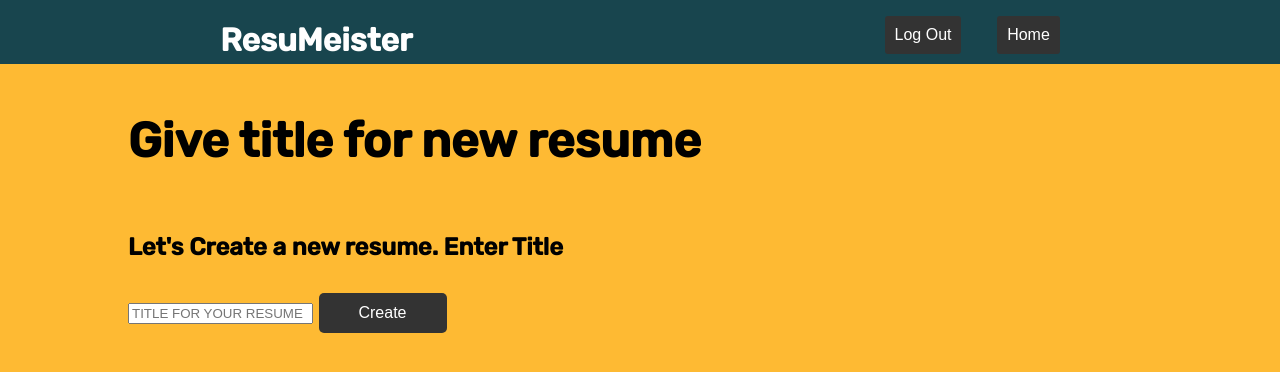
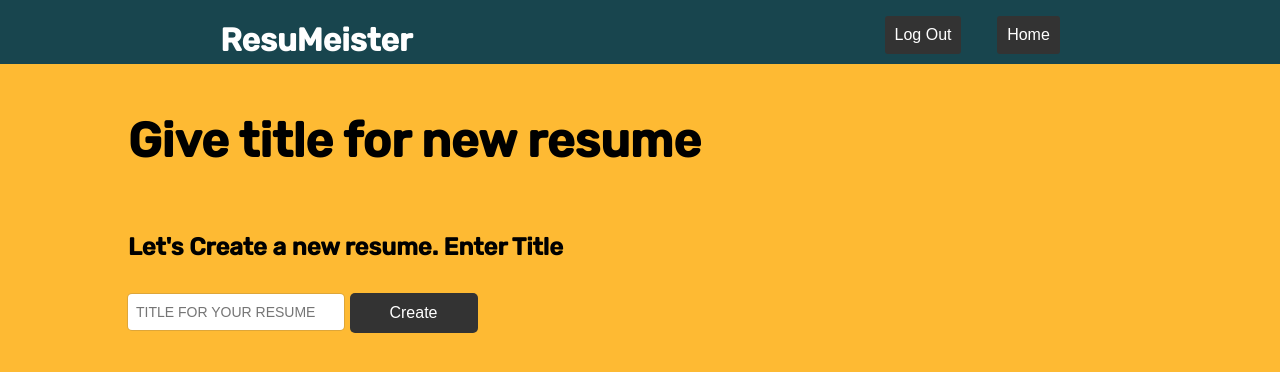
Before and after one commit to jaygabha/ResuMeister, a Django app: template resumeister_app/templates/resumeister_app/resumecreation.html in a window 1280 px wide. Shown: the top 372 px of the page. Run offline with Django 4.2, Linux system fonts and the light colour scheme; the template is opened without the code that fills it, so the values that code supplies are empty.

Commit message:
Minor Changes

```diff
--- a/static/main.css
+++ b/static/main.css
@@ -184,3 +184,29 @@ body{
   font-size: 1rem;
 
 }
+
+#title {
+        width: 200px;
+        border: 0;
+        outline: 0;
+        color: rgb(60, 66, 87);
+        background-color: rgb(255, 255, 255);
+        box-shadow: rgb(0 0 0 / 0%) 0px 0px 0px 0px, rgb(0 0 0 / 0%) 0px 0px 0px 0px, rgb(0 0 0 / 0%) 0px 0px 0px 0px, rgb(60 66 87 / 16%) 0px 0px 0px 1px, rgb(0 0 0 / 0%) 0px 0px 0px 0px, rgb(0 0 0 / 0%) 0px 0px 0px 0px, rgb(0 0 0 / 0%) 0px 0px 0px 0px;
+        border-radius: 4px;
+        font-size: 14px;
+        line-height: 20px;
+        font-weight: 400;
+        padding: 4px 8px;
+        min-height: 28px;
+        vertical-align: middle;
+        transition: background-color .24s,box-shadow .24s;
+        transition-property: background-color, box-shadow;
+        transition-duration: 0.24s, 0.24s;
+        transition-timing-function: ease, ease;
+        transition-delay: 0s, 0s;
+
+
+}
+title:focus{
+    box-shadow: rgb(0 0 0 / 0%) 0px 0px 0px 0px, rgb(58 151 212 / 36%) 0px 0px 0px 4px, rgb(0 0 0 / 0%) 0px 0px 0px 0px, rgb(60 66 87 / 16%) 0px 0px 0px 1px, rgb(0 0 0 / 0%) 0px 0px 0px 0px, rgb(0 0 0 / 0%) 0px 0px 0px 0px, rgb(0 0 0 / 0%) 0px 0px 0px 0px;
+}
```
